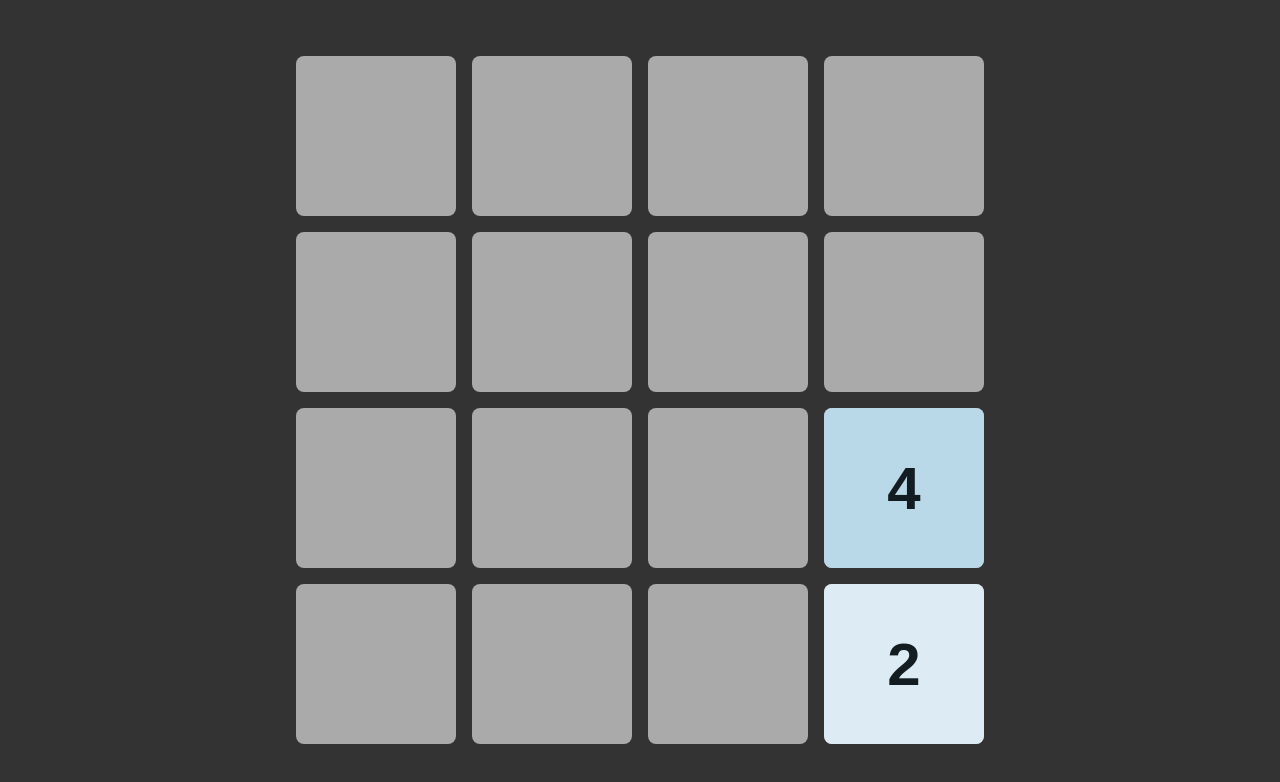
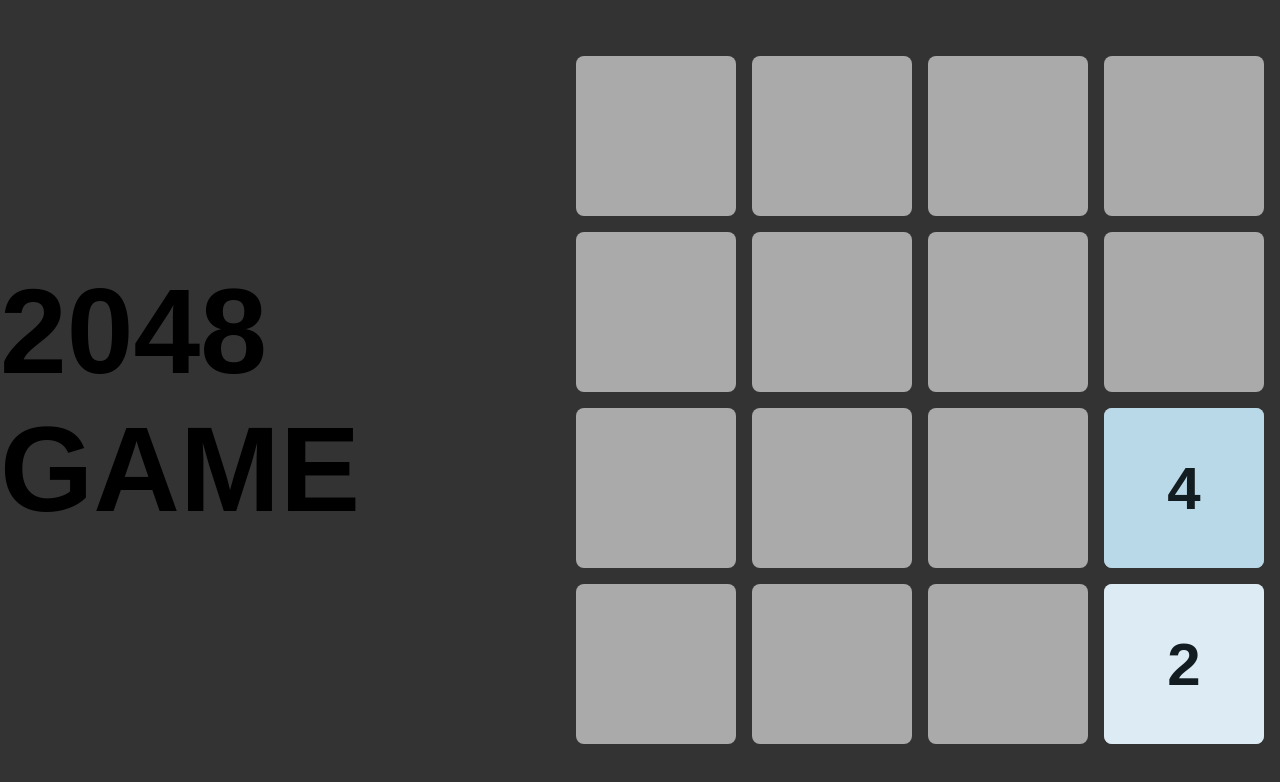
Before and after one commit to NanaDrama/game-project, a plain HTML site: page index.html in a window 1280 px wide. Drawn offline with Linux system fonts and the light colour scheme.

Commit message:
Update index.html

```diff
--- a/index.html
+++ b/index.html
@@ -4,9 +4,10 @@
   <meta charset="UTF-8">
   <meta http-equiv="X-UA-Compatible" content="IE=edge">
   <meta name="viewport" content="width=device-width, initial-scale=1.0">
-  <title>Document</title>
+  <title>2048</title>
   <link rel="stylesheet" href="styles.css">
 </head>
+  <h1>2048 GAME</h1>
 <body>
   <div id="board"></div>
   <script src="script.js" type="module"></script>
```
